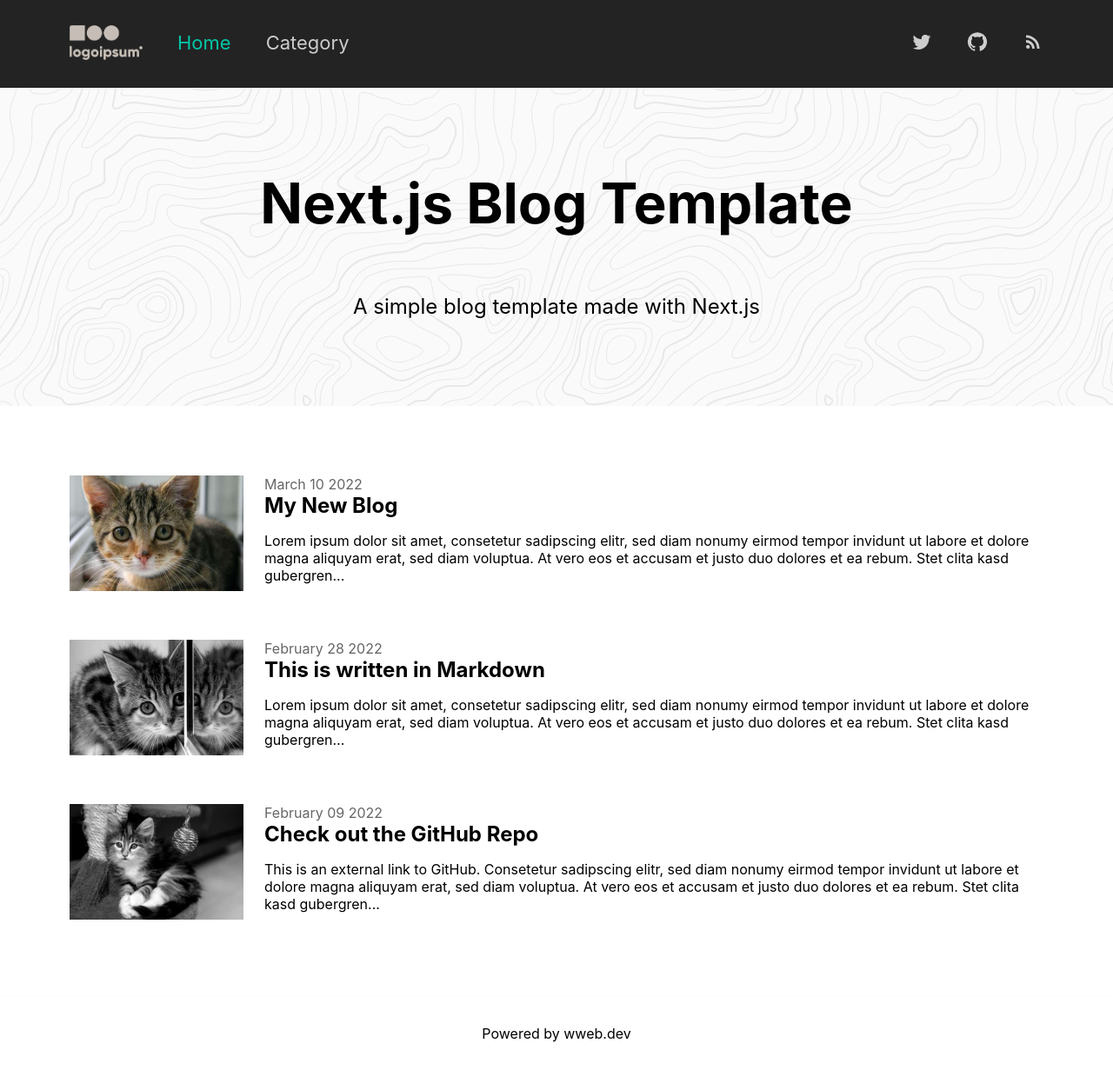
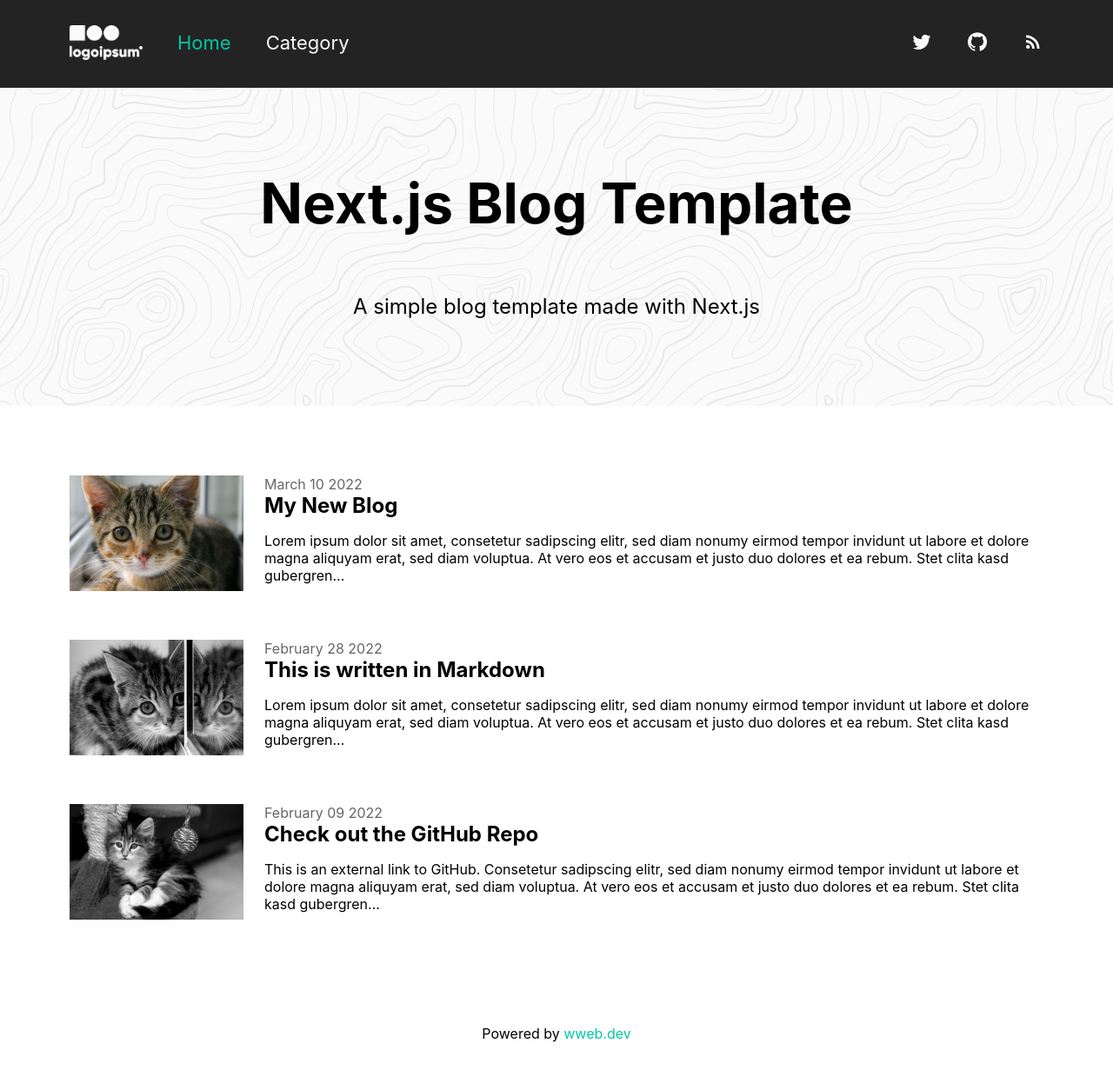
Before and after one commit to wwebdev/nextjs-blog-template, a Next.js app: page / in a window 1280 px wide. Shown: the whole page at 87% size. Built offline with nearby package versions, Linux system fonts and the light colour scheme.

Commit message:
updates on accessiblility and best practices

```diff
--- a/components/Head/Head.js
+++ b/components/Head/Head.js
@@ -16,9 +16,7 @@ const HeadComponent = ({ name, description, image = meta.shareImage, isArticle }
   return <Head>
     <title>{title}</title>
     <link rel="icon" href="/favicon.ico" />
-    {/* TODO */}
     <link rel='apple-touch-icon' sizes='192x192' href='apple-icon.png' />
-    <link rel='manifest' href='/manifest.json' />
     <link rel="canonical" href={link} />
     <meta charSet="utf-8"></meta>
     <meta httpEquiv="X-UA-Compatible" content="IE=edge"></meta>
--- a/components/Layout/Layout.js
+++ b/components/Layout/Layout.js
@@ -25,13 +25,11 @@ const Layout = ({ children, title, description, image, isArticle = false }) => {
     </main>
 
     <footer className={styles.footer}>
-      <a
-        href="https://wweb.dev"
-        target="_blank"
-        rel="noopener noreferrer"
-      >
-        Powered by wweb.dev
-      </a>
+        Powered by <a
+          href="https://wweb.dev"
+          target="_blank"
+          rel="noopener noreferrer"
+        >wweb.dev</a>
     </footer>
   </div>
 }
--- a/components/Navigation/Navigation.js
+++ b/components/Navigation/Navigation.js
@@ -50,22 +50,22 @@ const Navigation = () => {
         </ul>
         <ul className={styles.socialIcons}>
           { meta.twitter && <li>
-            <a href={`https://twitter.com/${meta.twitter}`}>
+            <a href={`https://twitter.com/${meta.twitter}`} title="Twitter">
               <TwitterIcon />
             </a>
           </li> }
           { meta.github && <li>
-            <a href={meta.github}>
+            <a href={meta.github} title="GitHub">
               <GitHubIcon />
             </a>
           </li> }
           { meta.facebook && <li>
-            <a href={meta.facebook}>
+            <a href={meta.facebook} title="Facebook">
               <FacebookIcon />
             </a>
           </li> }
           <li>
-            <a href="/rss.xml">
+            <a href="/rss.xml" title="RSS">
               <RssFeedIcon />
             </a>
           </li>
--- a/next.config.js
+++ b/next.config.js
@@ -1,6 +1,10 @@
 /** @type {import('next').NextConfig} */
 const nextConfig = {
   reactStrictMode: true,
+  i18n: {
+    locales: ["en"],
+    defaultLocale: "en",
+  },
 }
 
 module.exports = nextConfig
--- a/styles/variables.css
+++ b/styles/variables.css
@@ -3,8 +3,7 @@
 :root {
   --layout-width: 1200px;
   --dark-bg-color: #232323; /* This is also used in the Head.js as theme-color */
-  --light-bg-color: #fafafa;
-  --light-color: #cdcdcd;
+  --light-color: #fafafa;
   --primary-color: #00C6A7;
   --primary-dark-color: #00664e;
 }
```
Also changed, not shown: components/Layout/Layout.module.css, public/imgs/logo-placeholder.png.
